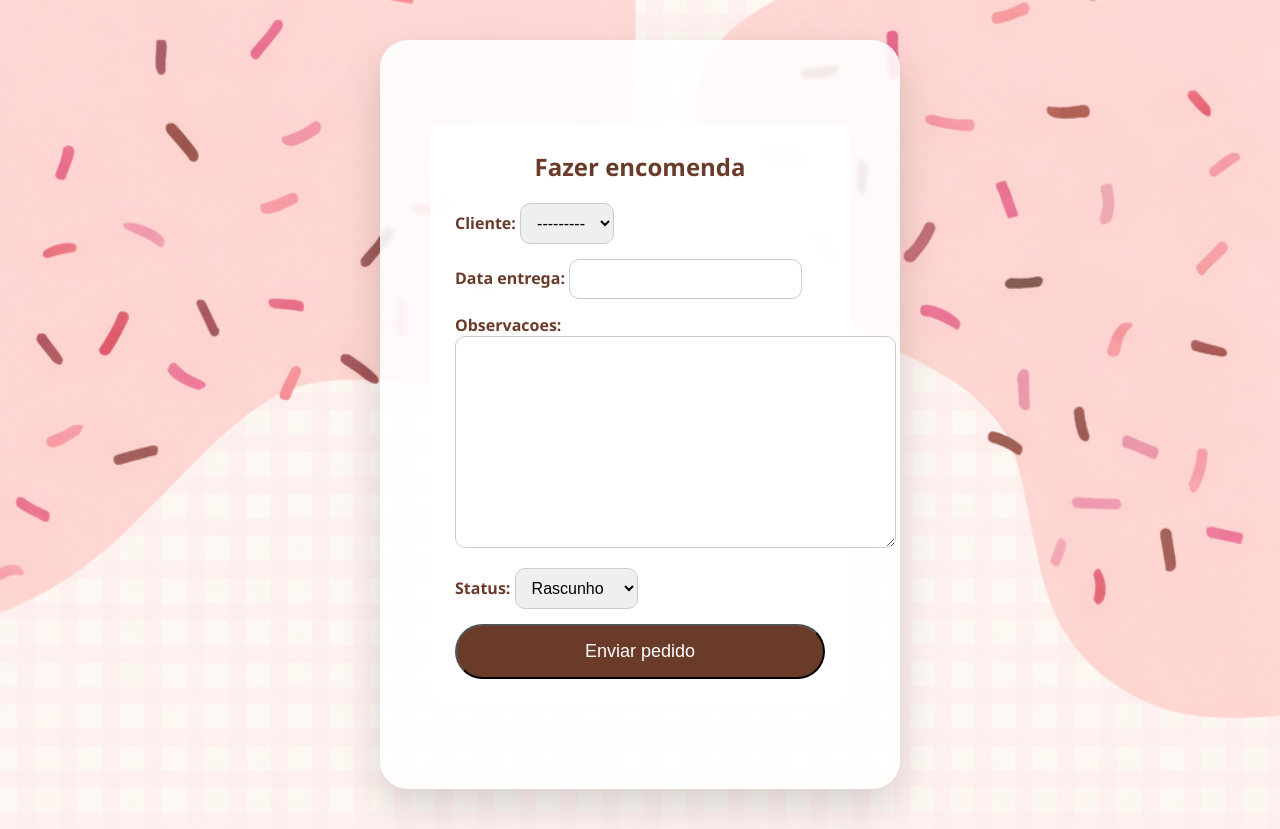
After one commit to raissa-barreto25/sistema-agendamento-confeitaria, a Django app: page /pedido/novo/ in a window 1280 px wide. The commit adds this page. Run offline with Django 5.2, Linux system fonts and the light colour scheme; data that the repository does not hold is empty.

Commit message:
criação dos formularios

```diff
--- a/static/css/style.css
+++ b/static/css/style.css
@@ -192,3 +192,17 @@ textarea:focus {
     width: 100%;
     height: auto;
 }
+
+
+.pedido-box {
+    max-width: 420px;
+    margin: 40px auto;
+    background: rgba(255, 255, 255, 0.9);
+    padding: 25px;
+    border-radius: 12px;
+}
+
+.pedido-box h2 {
+    text-align: center;
+    margin-bottom: 20px;
+}
--- /dev/null
+++ b/templates/pedido/novo_pedido.html
@@ -0,0 +1,20 @@
+{% extends "base.html" %}
+{% load static %}
+
+{% block content %}
+<section class="pedido-box">
+
+    <h2>Fazer encomenda</h2>
+
+    <form method="post">
+        {% csrf_token %}
+
+        {{ form.as_p }}
+
+        <button type="submit" class="btn-principal">
+            Enviar pedido
+        </button>
+    </form>
+
+</section>
+{% endblock %}
```
